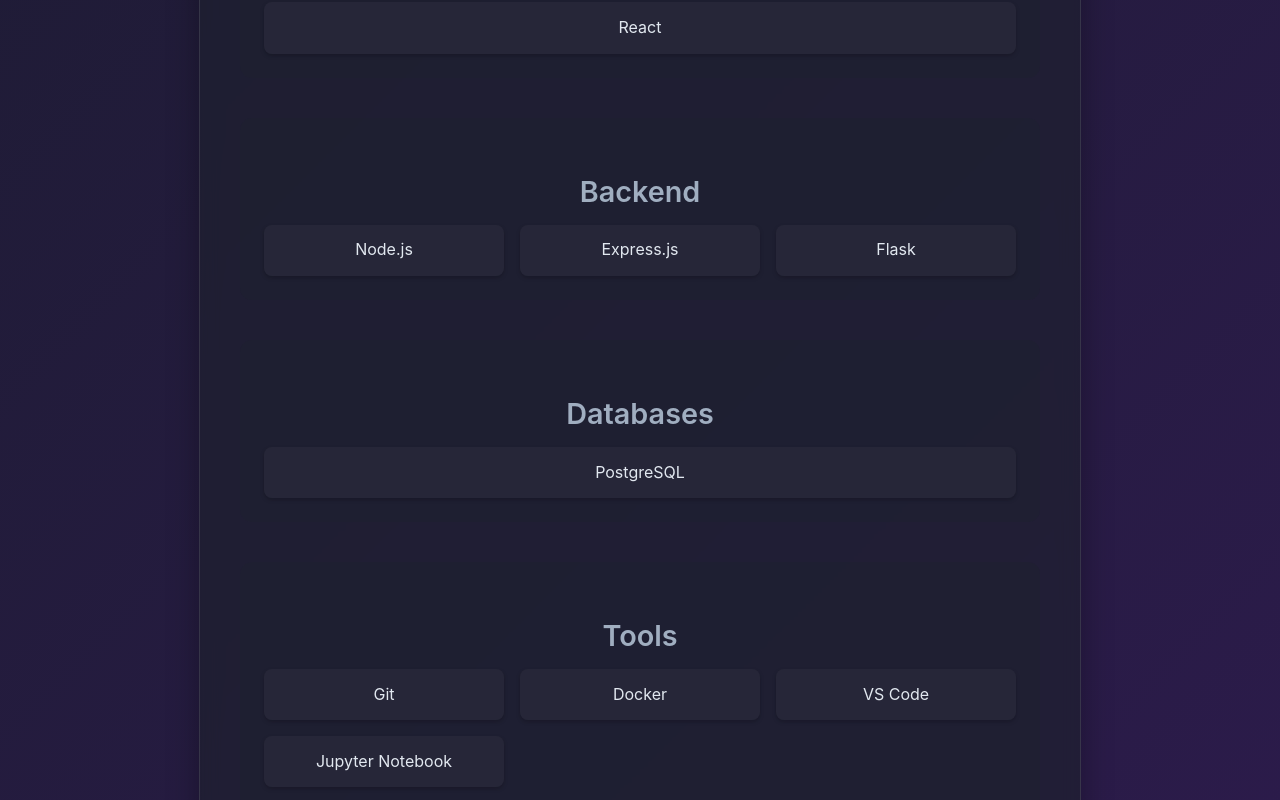
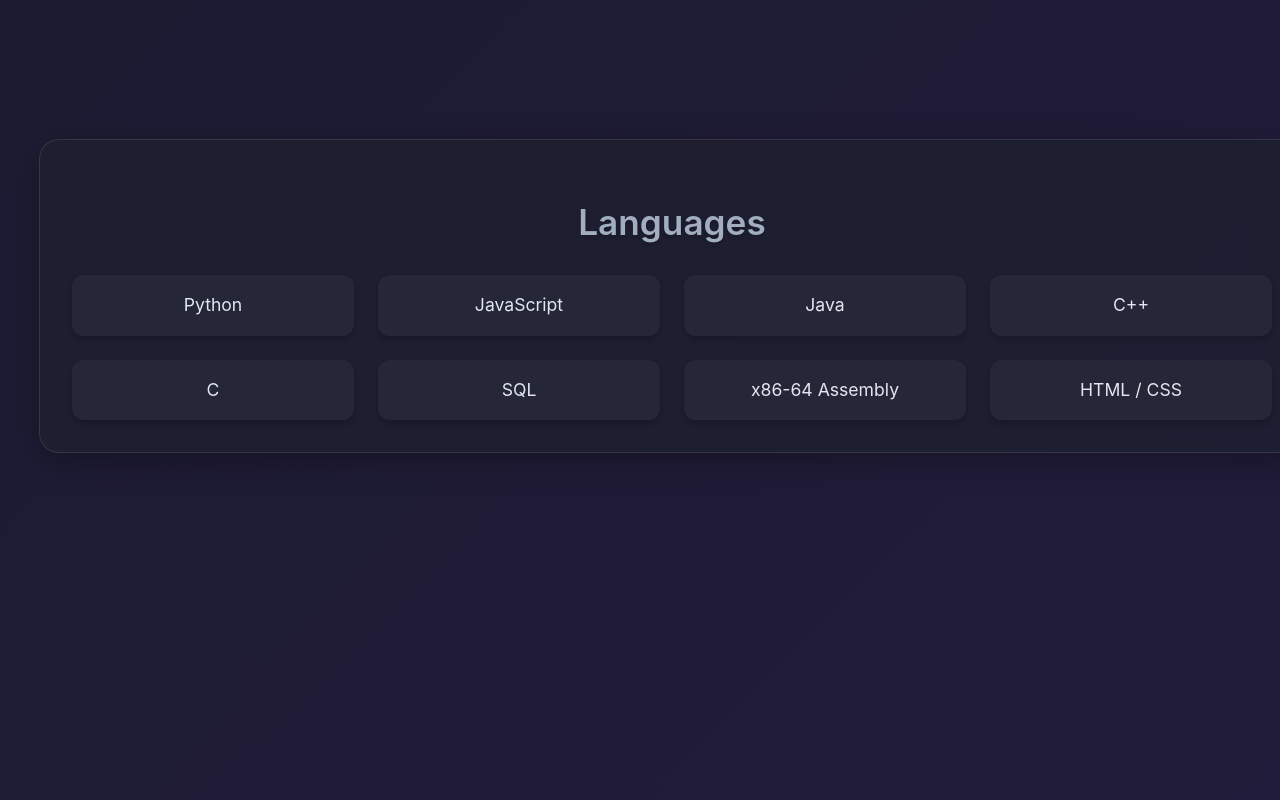
Before and after one commit to royd2023/Personal-Portfolio, a React (Create React App) app in the folder frontend/: page / in a window 1280 px wide. Shown: the part 1000-1800 px from the top of the page. Built offline with nearby package versions, Linux system fonts and the light colour scheme.

Commit message:
Add full-screen sections with scroll animations and modern styling

```diff
--- a/frontend/src/App.css
+++ b/frontend/src/App.css
@@ -1,8 +1,8 @@
 .App {
   min-height: 100vh;
   background: linear-gradient(135deg, #1a1c2e 0%, #2d1b4d 100%);
-  padding: 20px;
   color: #e2e8f0;
+  overflow-x: hidden;
 }
 
 .top-bar {
@@ -16,18 +16,25 @@
   z-index: 1000;
 }
 
-.info {
-  text-align: center;
-  font-family: 'Inter', 'Segoe UI', sans-serif;
-  max-width: 800px;
-  margin: 0 auto;
-  padding: 40px;
-  color: #e2e8f0;
-  margin-top: 80px;
-  border-radius: 20px;
+.full-screen-section {
+  min-height: 100vh;
+  width: 100vw;
+  display: flex;
+  align-items: center;
+  justify-content: center;
+  padding: 2rem;
+  position: relative;
+  overflow: hidden;
+}
+
+.section-content {
+  max-width: 1200px;
+  width: 100%;
+  padding: 2rem;
   background-color: rgba(30, 32, 48, 0.7);
   backdrop-filter: blur(10px);
   -webkit-backdrop-filter: blur(10px);
+  border-radius: 20px;
   border: 1px solid rgba(255, 255, 255, 0.1);
   box-shadow: 0 8px 32px 0 rgba(0, 0, 0, 0.3);
 }
@@ -72,58 +79,50 @@
 }
 
 header {
+  text-align: center;
   margin-bottom: 3rem;
 }
 
 h1 {
-  font-size: 2.5rem;
+  font-size: 3.5rem;
   color: #e2e8f0;
   margin-bottom: 1rem;
   font-weight: 700;
+  text-shadow: 0 2px 4px rgba(0, 0, 0, 0.2);
 }
 
 h2 {
-  margin-top: 2rem;
   color: #a0aec0;
-  font-size: 1.8rem;
+  font-size: 2.2rem;
   font-weight: 600;
-  margin-bottom: 1rem;
-}
-
-section {
-  margin-bottom: 2.5rem;
-  padding: 1.5rem;
-  border-radius: 12px;
-  background-color: rgba(30, 32, 48, 0.5);
-  transition: transform 0.3s ease;
-}
-
-section:hover {
-  transform: translateY(-5px);
-  background-color: rgba(40, 42, 58, 0.6);
+  margin-bottom: 2rem;
+  text-align: center;
+  text-shadow: 0 2px 4px rgba(0, 0, 0, 0.2);
 }
 
 ul {
   list-style: none;
   padding: 0;
   display: grid;
-  grid-template-columns: repeat(auto-fit, minmax(200px, 1fr));
-  gap: 1rem;
+  grid-template-columns: repeat(auto-fit, minmax(250px, 1fr));
+  gap: 1.5rem;
   margin: 0;
 }
 
 li {
   line-height: 1.6;
-  padding: 0.8rem;
+  padding: 1rem;
   background-color: rgba(40, 42, 58, 0.8);
-  border-radius: 8px;
-  box-shadow: 0 2px 4px rgba(0, 0, 0, 0.2);
+  border-radius: 12px;
+  box-shadow: 0 4px 6px rgba(0, 0, 0, 0.2);
   transition: all 0.3s ease;
+  text-align: center;
+  font-size: 1.1rem;
 }
 
 li:hover {
-  transform: translateY(-2px);
-  box-shadow: 0 4px 6px rgba(0, 0, 0, 0.3);
+  transform: translateY(-5px);
+  box-shadow: 0 8px 12px rgba(0, 0, 0, 0.3);
   background-color: rgba(50, 52, 68, 0.9);
 }
 
@@ -134,8 +133,8 @@
 }
 
 .profile-picture {
-  width: 200px;
-  height: 200px;
+  width: 250px;
+  height: 250px;
   border-radius: 50%;
   overflow: hidden;
   background-color: rgba(40, 42, 58, 0.8);
@@ -156,17 +155,16 @@
 }
 
 @media (max-width: 768px) {
-  .info {
-    padding: 20px;
-    margin-top: 60px;
+  .section-content {
+    padding: 1.5rem;
   }
 
   h1 {
-    font-size: 2rem;
+    font-size: 2.5rem;
   }
 
   h2 {
-    font-size: 1.5rem;
+    font-size: 1.8rem;
   }
 
   ul {
@@ -183,7 +181,12 @@
   }
 
   .profile-picture {
-    width: 150px;
-    height: 150px;
+    width: 200px;
+    height: 200px;
   }
 }
+
+/* Smooth scrolling for the entire page */
+html {
+  scroll-behavior: smooth;
+}
--- a/frontend/src/App.js
+++ b/frontend/src/App.js
@@ -1,17 +1,19 @@
 import './App.css';
 import React from 'react';
-import { motion } from 'framer-motion';
+import { motion, useScroll, useTransform } from 'framer-motion';
 import RoyAI from './components/RoyAI';
 import './components/RoyAI.css';
 import { FaGithub } from 'react-icons/fa';
 
 // Animation variants
-const containerVariants = {
-  hidden: { opacity: 0 },
+const sectionVariants = {
+  hidden: { opacity: 0, y: 50 },
   visible: {
     opacity: 1,
+    y: 0,
     transition: {
-      staggerChildren: 0.3
+      duration: 0.8,
+      ease: "easeOut"
     }
   }
 };
@@ -27,15 +29,31 @@
   }
 };
 
+function Section({ children, id }) {
+  return (
+    <motion.section
+      id={id}
+      className="full-screen-section"
+      initial="hidden"
+      whileInView="visible"
+      viewport={{ once: true, margin: "-100px" }}
+      variants={sectionVariants}
+    >
+      {children}
+    </motion.section>
+  );
+}
+
 function App() {
+  const { scrollYProgress } = useScroll();
+  const opacity = useTransform(scrollYProgress, [0, 0.2], [1, 0]);
+
   return (
+    <div className="App">
       <motion.div
-      className="App"
-      initial="hidden"
-      animate="visible"
-      variants={containerVariants}
+        className="top-bar"
+        style={{ opacity }}
       >
-      <motion.div className="top-bar">
         <motion.h1
           className="top-left-name"
           variants={itemVariants}
@@ -56,10 +74,8 @@
         </motion.a>
       </motion.div>
 
-      <motion.div
-        className="info"
-        variants={containerVariants}
-      >
+      <Section id="intro">
+        <motion.div className="section-content">
           <motion.header variants={itemVariants}>
             <h1>Hi, I'm Roy</h1>
             <p>
@@ -86,78 +102,89 @@
               />
             </motion.div>
           </motion.div>
+        </motion.div>
+      </Section>
 
-        <motion.section variants={itemVariants}>
+      <Section id="languages">
+        <motion.div className="section-content">
           <h2>Languages</h2>
-          <motion.ul
-            variants={containerVariants}
-          >
-            {['Python', 'JavaScript', 'Java', 'C++', 'C', 'SQL', 'x86-64 Assembly', 'HTML / CSS'].map((lang, index) => (
+          <motion.ul variants={itemVariants}>
+            {['Python', 'JavaScript', 'Java', 'C++', 'C', 'SQL', 'x86-64 Assembly', 'HTML / CSS'].map((lang) => (
               <motion.li key={lang} variants={itemVariants}>
                 {lang}
               </motion.li>
             ))}
           </motion.ul>
-        </motion.section>
+        </motion.div>
+      </Section>
 
-        <motion.section variants={itemVariants}>
+      <Section id="frontend">
+        <motion.div className="section-content">
           <h2>Frontend</h2>
-          <motion.ul variants={containerVariants}>
-            {['React'].map((tech, index) => (
+          <motion.ul variants={itemVariants}>
+            {['React'].map((tech) => (
               <motion.li key={tech} variants={itemVariants}>
                 {tech}
               </motion.li>
             ))}
           </motion.ul>
-        </motion.section>
+        </motion.div>
+      </Section>
 
-        <motion.section variants={itemVariants}>
+      <Section id="backend">
+        <motion.div className="section-content">
           <h2>Backend</h2>
-          <motion.ul variants={containerVariants}>
-            {['Node.js', 'Express.js', 'Flask'].map((tech, index) => (
+          <motion.ul variants={itemVariants}>
+            {['Node.js', 'Express.js', 'Flask'].map((tech) => (
               <motion.li key={tech} variants={itemVariants}>
                 {tech}
               </motion.li>
             ))}
           </motion.ul>
-        </motion.section>
+        </motion.div>
+      </Section>
 
-        <motion.section variants={itemVariants}>
+      <Section id="databases">
+        <motion.div className="section-content">
           <h2>Databases</h2>
-          <motion.ul variants={containerVariants}>
-            {['PostgreSQL'].map((db, index) => (
+          <motion.ul variants={itemVariants}>
+            {['PostgreSQL'].map((db) => (
               <motion.li key={db} variants={itemVariants}>
                 {db}
               </motion.li>
             ))}
           </motion.ul>
-        </motion.section>
+        </motion.div>
+      </Section>
 
-        <motion.section variants={itemVariants}>
+      <Section id="tools">
+        <motion.div className="section-content">
           <h2>Tools</h2>
-          <motion.ul variants={containerVariants}>
-            {['Git', 'Docker', 'VS Code', 'Jupyter Notebook'].map((tool, index) => (
+          <motion.ul variants={itemVariants}>
+            {['Git', 'Docker', 'VS Code', 'Jupyter Notebook'].map((tool) => (
               <motion.li key={tool} variants={itemVariants}>
                 {tool}
               </motion.li>
             ))}
           </motion.ul>
-        </motion.section>
         </motion.div>
+      </Section>
 
-      <motion.section variants={itemVariants}>
+      <Section id="learning">
+        <motion.div className="section-content">
           <h2>Things I am learning</h2>
-          <motion.ul variants={containerVariants}>
-            {['Full Stack Development', 'TensorFlow', 'PyTorch', 'OpenAI API'].map((tool, index) => (
+          <motion.ul variants={itemVariants}>
+            {['Full Stack Development', 'TensorFlow', 'PyTorch', 'OpenAI API'].map((tool) => (
               <motion.li key={tool} variants={itemVariants}>
                 {tool}
               </motion.li>
             ))}
           </motion.ul>
-        </motion.section>
+        </motion.div>
+      </Section>
 
       <RoyAI />
-    </motion.div>
+    </div>
   );
 }
 
```
Lines whose indentation alone changed are shown as unchanged.
